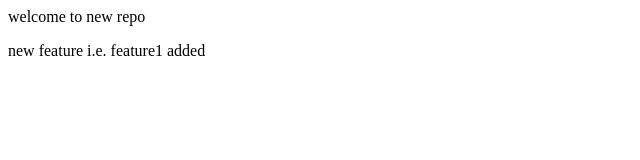
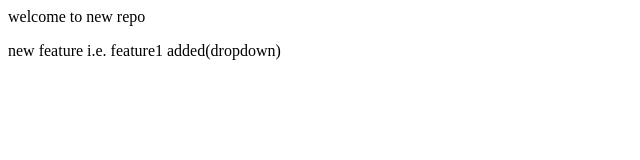
Before and after one commit to yashjangra07/Localrepo, a plain HTML site: page index.html in a window 1280 px wide. Shown: the full height of the page, 0-640 px from the left. Drawn offline with Linux system fonts and the light colour scheme.

Commit message:
add dropdown

```diff
--- a/index.html
+++ b/index.html
@@ -1,3 +1,3 @@
 <p>welcome to new repo</p>
 
-<p> new feature i.e. feature1 added</p>
+<p> new feature i.e. feature1 added(dropdown)</p>
```
